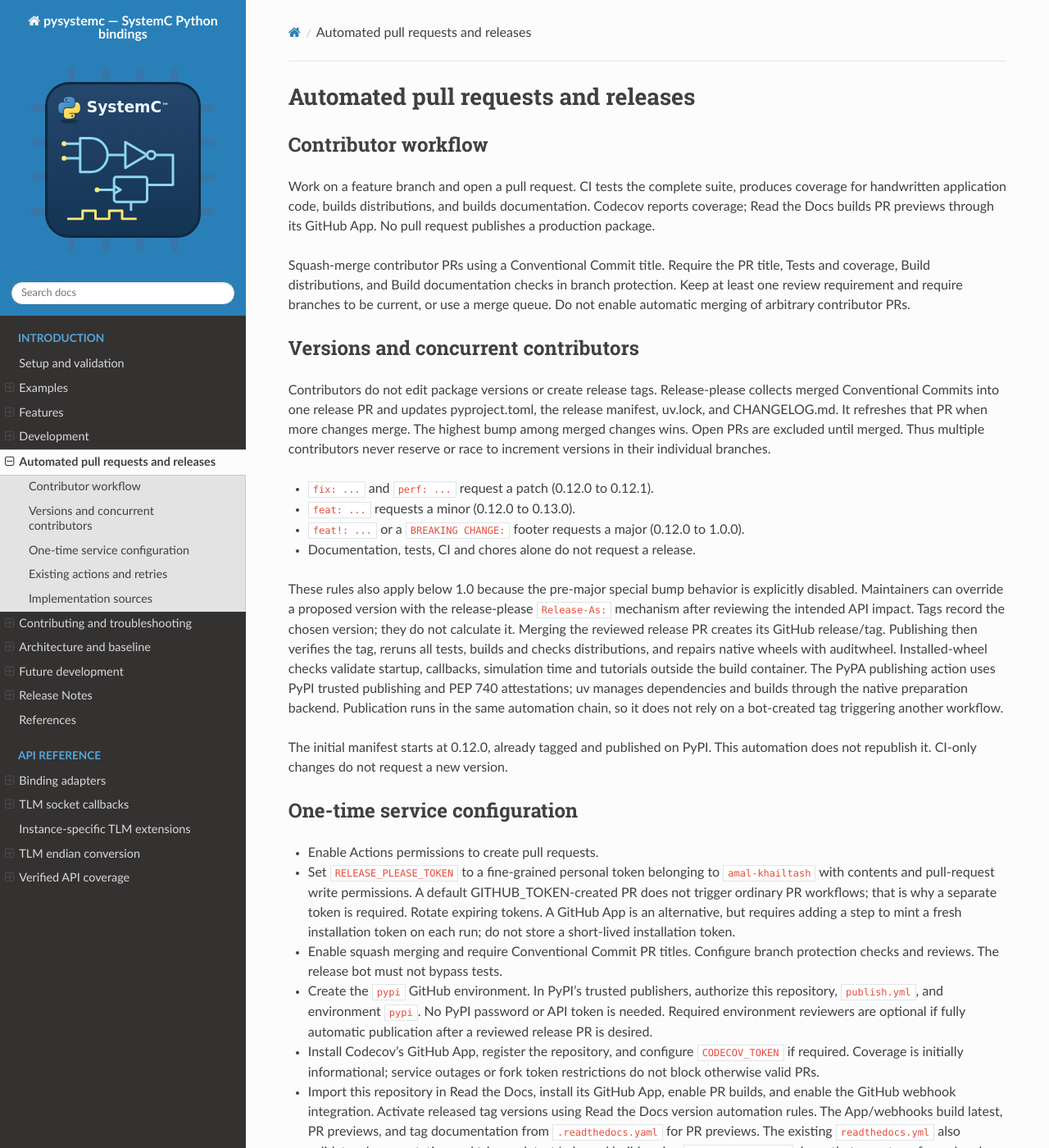
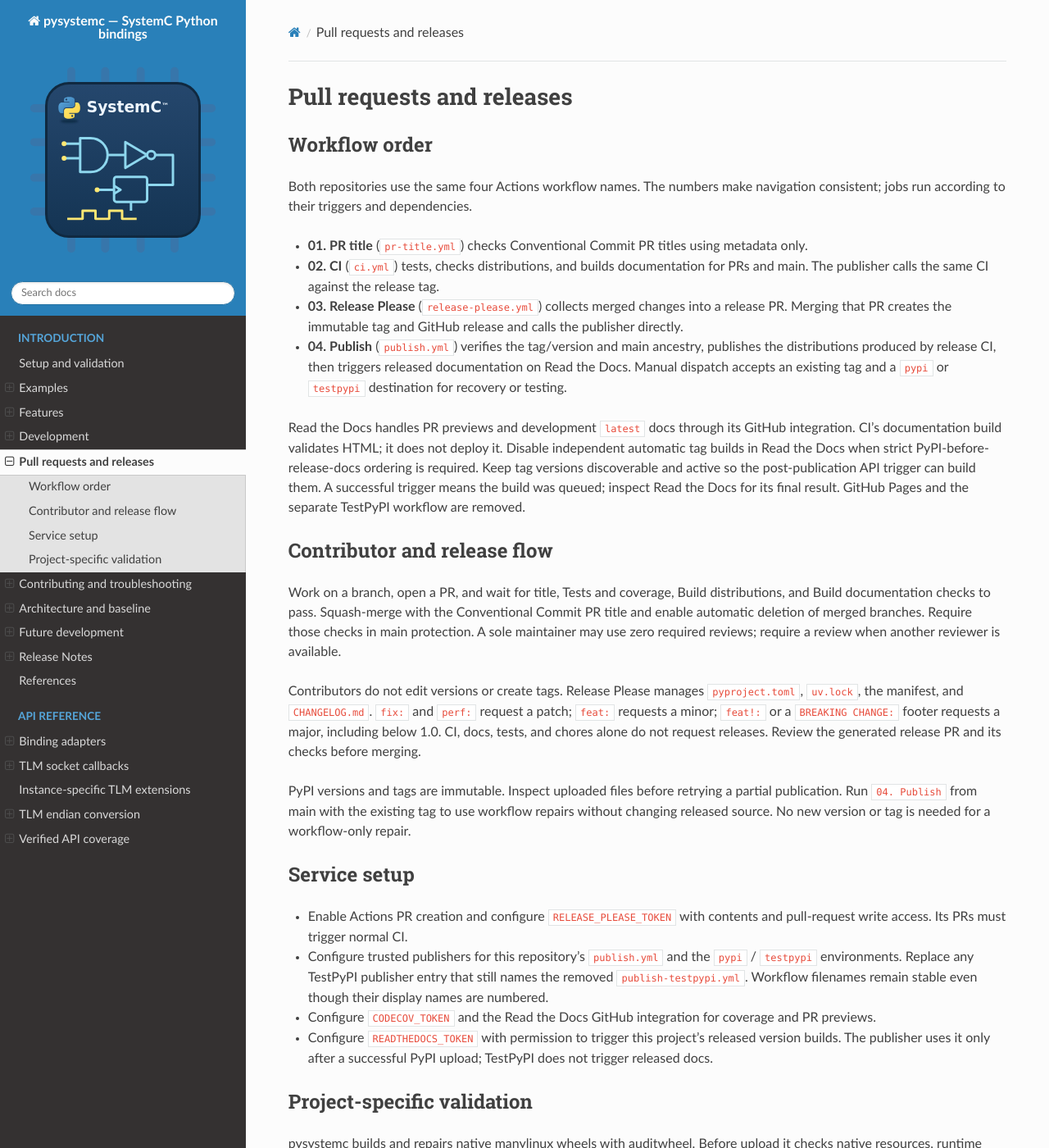
Before and after one commit to amal-khailtash/pysystemc, a Sphinx documentation site: the page built from docs/development/releases.rst, in a window 1280 px wide and 1400 px high. Shown: the whole window at 82% size. Built offline with Sphinx 7.4.7 and the Read the Docs theme 3.1.0, drawn with Linux system fonts in a browser that asks for light colours; some of the changed text lies outside the part shown.

Commit message:
ci: consolidate numbered release workflows

```diff
--- a/docs/development/releases.rst
+++ b/docs/development/releases.rst
@@ -1,120 +1,72 @@
-Automated pull requests and releases
-====================================
+Pull requests and releases
+=========================
 
-Contributor workflow
---------------------
+Workflow order
+--------------
 
-Work on a feature branch and open a pull request. CI tests the complete suite,
-produces coverage for handwritten application code, builds distributions, and
-builds documentation. Codecov reports coverage; Read the Docs builds PR previews
-through its GitHub App. No pull request publishes a production package.
+Both repositories use the same four Actions workflow names. The numbers make
+navigation consistent; jobs run according to their triggers and dependencies.
 
-Squash-merge contributor PRs using a Conventional Commit title. Require the
-PR title, Tests and coverage, Build distributions, and Build documentation
-checks in branch protection. Keep at least one review requirement and require
-branches to be current, or use a merge queue. Do not enable automatic merging
-of arbitrary contributor PRs.
+* **01. PR title** (``pr-title.yml``) checks Conventional Commit PR titles using
+  metadata only.
+* **02. CI** (``ci.yml``) tests, checks distributions, and builds documentation
+  for PRs and main. The publisher calls the same CI against the release tag.
+* **03. Release Please** (``release-please.yml``) collects merged changes into a
+  release PR. Merging that PR creates the immutable tag and GitHub release and
+  calls the publisher directly.
+* **04. Publish** (``publish.yml``) verifies the tag/version and main ancestry,
+  publishes the distributions produced by release CI, then triggers released
+  documentation on Read the Docs. Manual dispatch accepts an existing tag and
+  a ``pypi`` or ``testpypi`` destination for recovery or testing.
 
-Versions and concurrent contributors
-------------------------------------
+Read the Docs handles PR previews and development ``latest`` docs through its
+GitHub integration. CI's documentation build validates HTML; it does not deploy
+it. Disable independent automatic tag builds in Read the Docs when strict
+PyPI-before-release-docs ordering is required. Keep tag versions discoverable
+and active so the post-publication API trigger can build them. A successful
+trigger means the build was queued; inspect Read the Docs for its final result.
+GitHub Pages and the separate TestPyPI workflow are removed.
 
-Contributors do not edit package versions or create release tags. Release-please
-collects merged Conventional Commits into one release PR and updates
-pyproject.toml, the release manifest, uv.lock, and CHANGELOG.md. It refreshes
-that PR when more changes merge. The highest bump among merged changes wins.
-Open PRs are excluded until merged. Thus multiple contributors never reserve or
-race to increment versions in their individual branches.
-
-* ``fix: ...`` and ``perf: ...`` request a patch (0.12.0 to 0.12.1).
-* ``feat: ...`` requests a minor (0.12.0 to 0.13.0).
-* ``feat!: ...`` or a ``BREAKING CHANGE:`` footer requests a major (0.12.0 to 1.0.0).
-* Documentation, tests, CI and chores alone do not request a release.
-
-These rules also apply below 1.0 because the pre-major special bump behavior is
-explicitly disabled. Maintainers can override a proposed version with the
-release-please ``Release-As:`` mechanism after reviewing the intended API impact.
-Tags record the chosen version; they do not calculate it. Merging the reviewed
-release PR creates its GitHub release/tag. Publishing then verifies the tag,
-reruns all tests, builds and checks distributions, and repairs native wheels with auditwheel. Installed-wheel checks validate
-startup, callbacks, simulation time and tutorials outside the build container.
-The PyPA publishing action uses PyPI trusted publishing and PEP 740 attestations;
-uv manages dependencies and builds through the native preparation backend. Publication runs in the same automation chain, so
-it does not rely on a bot-created tag triggering another workflow.
-
-The initial manifest starts at 0.12.0, already tagged and published on PyPI.
-This automation does not republish it. CI-only changes do not request a new version.
-
-One-time service configuration
-------------------------------
-
-* Enable Actions permissions to create pull requests.
-* Set ``RELEASE_PLEASE_TOKEN`` to a fine-grained personal token belonging to
-  ``amal-khailtash`` with contents and pull-request write permissions. A default GITHUB_TOKEN-created PR does not trigger ordinary
-  PR workflows; that is why a separate token is required. Rotate expiring tokens.
-  A GitHub App is an alternative, but requires adding a step to mint a fresh
-  installation token on each run; do not store a short-lived installation token.
-* Enable squash merging and require Conventional Commit PR titles. Configure
-  branch protection checks and reviews. The release bot must not bypass tests.
-* Create the ``pypi`` GitHub environment. In PyPI's trusted publishers, authorize
-  this repository, ``publish.yml``, and environment ``pypi``. No PyPI password
-  or API token is needed. Required environment reviewers are optional if fully
-  automatic publication after a reviewed release PR is desired.
-* Install Codecov's GitHub App, register the repository, and configure
-  ``CODECOV_TOKEN`` if required. Coverage is initially informational; service
-  outages or fork token restrictions do not block otherwise valid PRs.
-* Import this repository in Read the Docs, install its GitHub App, enable PR
-  builds, and enable the GitHub webhook integration. Activate released tag
-  versions using Read the Docs version automation rules. The App/webhooks build
-  latest, PR previews, and tag documentation from ``.readthedocs.yaml`` for PR previews. The existing ``readthedocs.yml`` also validates documentation
-  and triggers latest/released builds using ``READTHEDOCS_TOKEN``; keep that
-  secret configured and avoid duplicate automatic builds for those refs.
-
-Existing actions and retries
+Contributor and release flow
 ----------------------------
 
-``ci.yml`` remains the CI entry point. ``publish.yml`` is now the reusable
-verified publisher, called by release automation; manual dispatch takes an
-existing release tag for recovery after publication fails. PyPI versions are
-immutable: do not overwrite a published version or reuse a tag with new code.
-Inspect which files were uploaded before retrying a partially completed upload.
+Work on a branch, open a PR, and wait for title, Tests and coverage, Build
+distributions, and Build documentation checks to pass. Squash-merge with the
+Conventional Commit PR title and enable automatic deletion of merged branches.
+Require those checks in main protection. A sole maintainer may use zero required
+reviews; require a review when another reviewer is available.
 
-Manual dispatch of ``publish.yml`` takes an existing tag and either ``pypi``
-or ``testpypi`` as the destination. TestPyPI publication does not create a release.
+Contributors do not edit versions or create tags. Release Please manages
+``pyproject.toml``, ``uv.lock``, the manifest, and ``CHANGELOG.md``. ``fix:`` and
+``perf:`` request a patch; ``feat:`` requests a minor; ``feat!:`` or a
+``BREAKING CHANGE:`` footer requests a major, including below 1.0. CI, docs,
+tests, and chores alone do not request releases. Review the generated release
+PR and its checks before merging.
 
-For this repository, configure these required checks: ``PR title / title``,
-``Tests and coverage``, ``Build distributions`` and ``Build documentation``.
-Confirm their exact names on the first PR before saving branch protection.
-A sole maintainer cannot approve their own PR; arrange another reviewer before
-enforcing a required review. Release PRs must receive the same checks and review.
+PyPI versions and tags are immutable. Inspect uploaded files before retrying a
+partial publication. Run ``04. Publish`` from main with the existing tag to use
+workflow repairs without changing released source. No new version or tag is
+needed for a workflow-only repair.
 
-Create a fine-grained token at GitHub Settings > Developer settings > Personal
-access tokens, limited to this repository, then install it without putting the
-value in shell history::
+Service setup
+-------------
 
-   gh secret set RELEASE_PLEASE_TOKEN --repo amal-khailtash/pysystemc
+* Enable Actions PR creation and configure ``RELEASE_PLEASE_TOKEN`` with contents
+  and pull-request write access. Its PRs must trigger normal CI.
+* Configure trusted publishers for this repository's ``publish.yml`` and the
+  ``pypi`` / ``testpypi`` environments. Replace any TestPyPI publisher entry that
+  still names the removed ``publish-testpypi.yml``. Workflow filenames remain
+  stable even though their display names are numbered.
+* Configure ``CODECOV_TOKEN`` and the Read the Docs GitHub integration for
+  coverage and PR previews.
+* Configure ``READTHEDOCS_TOKEN`` with permission to trigger this project's
+  released version builds. The publisher uses it only after a successful PyPI
+  upload; TestPyPI does not trigger released docs.
 
-Enable Settings > Actions > General > Allow GitHub Actions to create and approve
-pull requests. Under Settings > Rules > Rulesets, protect ``main``, require PRs,
-require the checks above and current branches, block force pushes/deletions, and
-require one review when another reviewer is available. Under Settings > General,
-enable squash merging and use the PR title for the squash commit title.
+Project-specific validation
+---------------------------
 
-At PyPI, configure owner ``amal-khailtash``, repository ``pysystemc``, workflow
-``publish.yml``, environment ``pypi``. The environment already exists; verify
-its trusted-publisher entry remains correct. ``CODECOV_TOKEN`` and
-``READTHEDOCS_TOKEN`` already exist; ``RELEASE_PLEASE_TOKEN`` still needs setup.
-Main was unprotected and Actions PR creation was disabled when this flow was
-prepared. These service settings are separate from merging the workflow PR.
-
-Implementation sources
-----------------------
-
-* `Google release-please <https://github.com/googleapis/release-please>`_
-* `Release-please GitHub Action <https://github.com/googleapis/release-please-action>`_
-* `uv trusted publishing example <https://github.com/astral-sh/trusted-publishing-examples>`_
-* `Codecov action <https://github.com/codecov/codecov-action>`_
-* `Read the Docs configuration <https://docs.readthedocs.com/platform/stable/config-file/v2.html>`_
-
-This flow follows pyipxact-de’s release automation while retaining pysystemc’s
-native manylinux/auditwheel packaging and installed-consumer validation.
-Python 3.14 and pthread SystemC remain required.
+pysystemc builds and repairs native manylinux wheels with auditwheel. Before
+upload it checks native resources, runtime compilation, pthread waits, simulation
+time, console arguments, and tutorials using the installed wheel outside the
+build container. Python 3.14 remains required.
```
Also changed, not shown: CHANGELOG.md (+5 -0 lines), README.md (+1 -1 lines), 5 other files.
